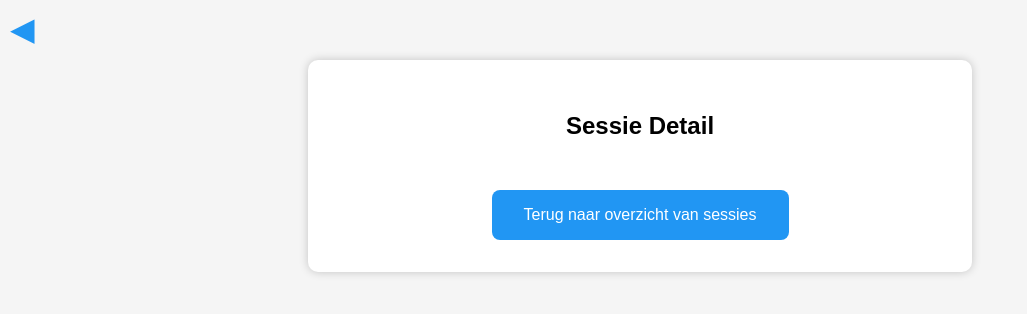
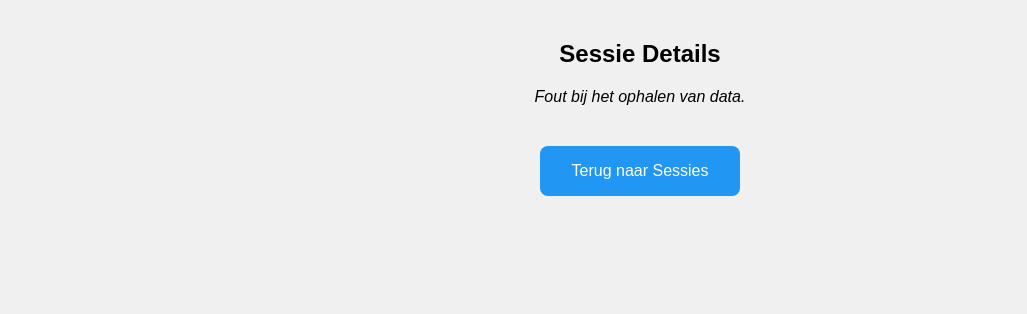
Before and after one commit to CruZxPog/Integratieproject-Pancake-Science, a Flask app: page /session_detail.html in a window 1280 px wide. Shown: the top 314 px of the page, without its empty margins (0-1027 px from the left). Run offline with Flask 3, Linux system fonts and the light colour scheme.

Commit message:
Improve session and WiFi UI, add session creation
Enhanced the session overview and detail pages with improved UI, added the ability to create new sessions from the frontend, and enabled starting sessions on the Arduino from the session detail page. Also improved error handling and user feedback in the WiFi setup page, including a countdown redirect on failure.

```diff
--- a/project/python/front-end/app.py
+++ b/project/python/front-end/app.py
@@ -108,17 +108,20 @@ def api_single_program(program_id):
         return jsonify({"status":"error","message":res}),400
 
 # ----------------------------
-# Sessions APIs
+# Sessions APIs (zonder naam)
 # ----------------------------
 @app.route("/api/programs/<int:program_id>/sessions", methods=["GET","POST"])
 def api_sessions(program_id):
     user_id = int(request.args.get("user_id",0))
+
     if request.method == "GET":
         sessions = get_sessions_for_program(user_id,program_id)
         return jsonify(sessions)
+
     if request.method == "POST":
-        res = create_session(user_id,program_id)
-        if isinstance(res,int):
+        # maak nieuwe sessie
+        res = create_session(user_id, program_id)
+        if isinstance(res, int):
             return jsonify({"status":"ok","session_id":res})
         return jsonify({"status":"error","message":res}),400
 
--- a/project/python/front-end/templates/session_detail.html
+++ b/project/python/front-end/templates/session_detail.html
@@ -4,47 +4,43 @@
 <head>
     <meta charset="UTF-8">
     <meta name="viewport" content="width=device-width, initial-scale=1.0">
-    <title>Sessie Detail</title>
+    <title>Sessie Details</title>
     <style>
         body {
             font-family: Arial, sans-serif;
-            background: #f5f5f5;
+            background: #f0f0f0;
             margin: 0;
-            padding: 60px 20px 20px 20px;
-        }
-
-        .back-arrow {
-            position: fixed;
-            top: 10px;
-            left: 10px;
-            font-size: 2rem;
-            cursor: pointer;
-            text-decoration: none;
-            color: #2196F3;
-            z-index: 1000;
+            padding: 20px;
+            text-align: center;
         }
 
         .container {
-            max-width: 600px;
+            max-width: 700px;
             margin: auto;
             text-align: center;
-            background: white;
-            padding: 2rem;
-            border-radius: 10px;
-            box-shadow: 0 0 10px rgba(0, 0, 0, 0.2);
         }
 
         h2 {
             margin-bottom: 20px;
         }
 
-        p {
-            font-size: 1rem;
-            margin: 10px 0;
+        .measurement-list {
+            display: flex;
+            flex-direction: column;
+            gap: 10px;
+            margin-bottom: 20px;
         }
 
-        .back-button {
-            margin-top: 30px;
+        .measurement-item {
+            padding: 1rem;
+            border-radius: 8px;
+            background: #4CAF50;
+            color: white;
+            font-size: 1rem;
+        }
+
+        .action-button {
+            margin-top: 20px;
             padding: 1rem 2rem;
             border: none;
             border-radius: 8px;
@@ -54,61 +50,82 @@
             font-size: 1rem;
         }
 
-        .back-button:hover {
+        .action-button:hover {
             transform: translateY(-3px);
         }
     </style>
 </head>
 
 <body>
-    <a class="back-arrow" href="session.html">◀</a>
     <div class="container">
-        <h2 id="session-title">Sessie Detail</h2>
-        <p id="program-name"></p>
-        <p id="start-time"></p>
-        <p id="end-time"></p>
-        <p id="temperature"></p>
-        <p id="status"></p>
+        <h2 id="sessionTitle">Sessie Details</h2>
 
-        <button class="back-button" onclick="goBack()">Terug naar overzicht van sessies</button>
+        <div class="measurement-list" id="measurementList"></div>
+
+        <button class="action-button" id="startSessionBtn" style="display:none;">Start Sessie</button>
+
+        <button class="action-button" onclick="goBack()">Terug naar Sessies</button>
     </div>
 
     <script>
-        const params = new URLSearchParams(window.location.search);
-        const session_id = params.get("session_id");
         const user_id = localStorage.getItem("user_id");
+        const urlParams = new URLSearchParams(window.location.search);
+        const session_id = urlParams.get("session_id");
 
-        async function loadSession() {
+        const measurementListEl = document.getElementById("measurementList");
+        const startSessionBtn = document.getElementById("startSessionBtn");
+
+        async function loadSessionData() {
             try {
-                // Haal sessie info op
-                const sessionRes = await fetch(`/api/sessions/${session_id}?user_id=${user_id}`);
-                const session = await sessionRes.json();
+                const res = await fetch(`/api/sessions/${session_id}/measurements?user_id=${user_id}`);
+                const data = await res.json();
 
-                document.getElementById("session-title").innerText = `Sessie ${session.id} Detail`;
-                document.getElementById("program-name").innerText = `Programma: ${session.program_name}`;
-                document.getElementById("start-time").innerText = `Starttijd: ${session.start_time}`;
-                document.getElementById("end-time").innerText = `Eindtijd: ${session.end_time || 'Nog niet beëindigd'}`;
+                measurementListEl.innerHTML = "";
 
-                // Haal laatste meting op
-                const measurementRes = await fetch(`/api/sessions/${session_id}/measurements?user_id=${user_id}`);
-                const measurements = await measurementRes.json();
+                if (data.length === 0) {
+                    // geen data → toon start knop
+                    measurementListEl.innerHTML = "<i>Geen meetdata beschikbaar voor deze sessie.</i>";
+                    startSessionBtn.style.display = "inline-block";
+                    startSessionBtn.onclick = startSessionOnArduino;
+                } else {
+                    startSessionBtn.style.display = "none";
+                    data.forEach(m => {
+                        const div = document.createElement("div");
+                        div.className = "measurement-item";
+                        div.innerText = `Tijd: ${m.timestamp} | Temp: ${m.temperature} | Fase: ${m.phase}`;
+                        measurementListEl.appendChild(div);
+                    });
+                }
 
-                if (measurements.length > 0) {
-                    const last = measurements[measurements.length - 1];
-                    document.getElementById("temperature").innerText = `Temperatuur: ${last.temperature}°C`;
-                    document.getElementById("status").innerText = `Status: ${last.phase}`;
+            } catch (err) {
+                console.error(err);
+                measurementListEl.innerHTML = "<i>Fout bij het ophalen van data.</i>";
+            }
+        }
+
+        async function startSessionOnArduino() {
+            try {
+                const res = await fetch(`/api/start_session_on_arduino?session_id=${session_id}&user_id=${user_id}`, {
+                    method: "POST"
+                });
+                const data = await res.json();
+                if (data.status === "ok") {
+                    alert("Sessie gestart op de Arduino!");
+                    loadSessionData(); // herlaad data
                 } else {
-                    document.getElementById("temperature").innerText = "Geen metingen beschikbaar";
-                    document.getElementById("status").innerText = "";
+                    alert("Kon sessie niet starten: " + data.message);
                 }
             } catch (err) {
                 console.error(err);
+                alert("Er is een fout opgetreden bij het starten van de sessie.");
             }
         }
 
-        function goBack() { window.location.href = "session.html"; }
+        function goBack() {
+            window.history.back();
+        }
 
-        window.onload = loadSession;
+        window.onload = loadSessionData;
     </script>
 </body>
 
--- a/project/python/front-end/templates/start.html
+++ b/project/python/front-end/templates/start.html
@@ -91,4 +91,4 @@
     </script>
 </body>
 
-</html>>
+</html>
```
Also changed, not shown: project/python/front-end/templates/session.html (+47 -19 lines), project/python/front-end/templates/wifi.html (+45 -5 lines).
